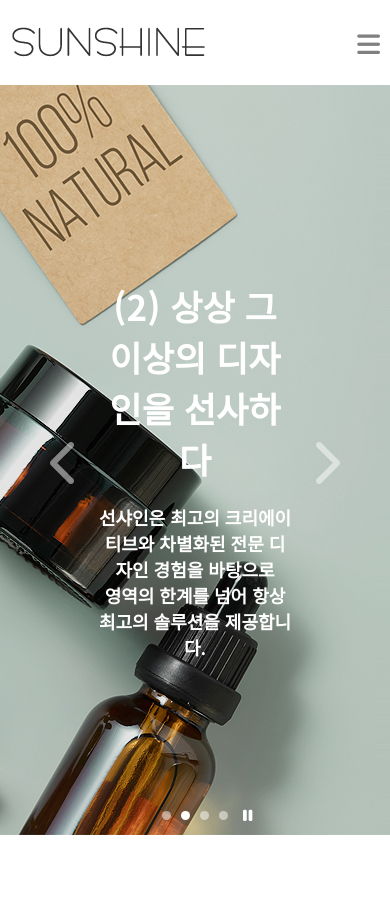
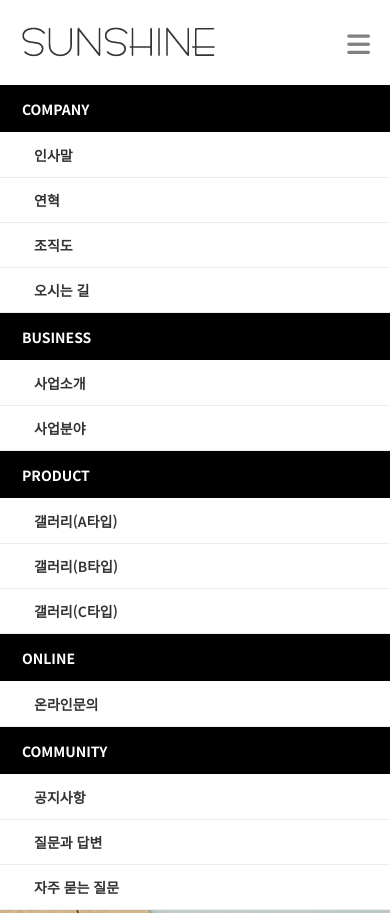
Before and after one commit to jinsol/sample_03, a plain HTML site: page index.html in a window 390 px wide. Shown: the top 913 px of the page. Drawn offline with nearby package versions, Linux system fonts and the light colour scheme.

Commit message:
Add files via upload

```diff
--- a/css/index.css
+++ b/css/index.css
@@ -77,6 +77,8 @@ img {
 
   display: block;
   color: #333;
+
+  transition: all 0.5s;
 }
 
 #header .row #nav ul.depth1 > li:hover ul.depth2 {
--- a/css/rwdindex.css
+++ b/css/rwdindex.css
@@ -7,15 +7,61 @@
 }
 
 @media screen and (max-width: 990px) {
+  #header .row {
+    padding: 0;
+  }
+
+  #header .row h1 {
+    padding: 10px 0 10px 20px;
+  }
+
   #header .menuopen {
     display: block;
     float: right;
     line-height: 85px;
     font-size: 26px;
     color: gray;
+    margin-right: 20px;
   }
 
   #header .row #nav {
-    display: none;
+    display: block;
+    width: 100%;
+  }
+
+  #header .row #nav ul.depth1 > li {
+    width: 100%;
+    text-align: left;
+    margin-left: 0;
+  }
+
+  #header .row #nav ul.depth1 > li > a {
+    height: 48px;
+    line-height: 48px;
+    font-size: 14px;
+    border-bottom: 1px solid rgba(132, 132, 132, 0.15);
+
+    /* 메뉴가 열렸을 때 */
+    background-color: black;
+    color: white;
+    border-bottom: 1px solid white;
+  }
+
+  #header .row #nav ul.depth1 > li > a:hover {
+    background-color: black;
+    color: white;
+  }
+
+  #header .row #nav ul.depth1 > li ul.depth2 {
+    display: block;
+    position: static;
+  }
+
+  #header .row #nav ul.depth1 > li ul.depth2 li > a {
+    padding: 12px 0 12px 34px;
+  }
+
+  #header .row #nav ul.depth1 > li ul.depth2 li > a:hover {
+    border-bottom: 1px solid white;
   }
 }
```
